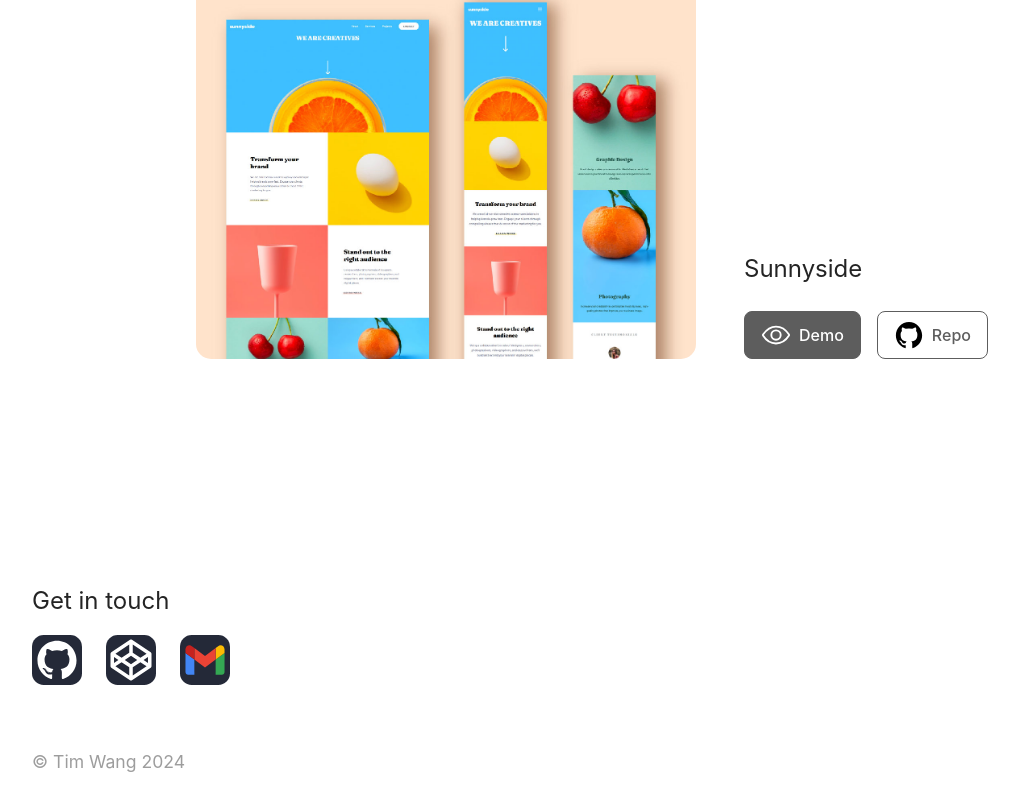
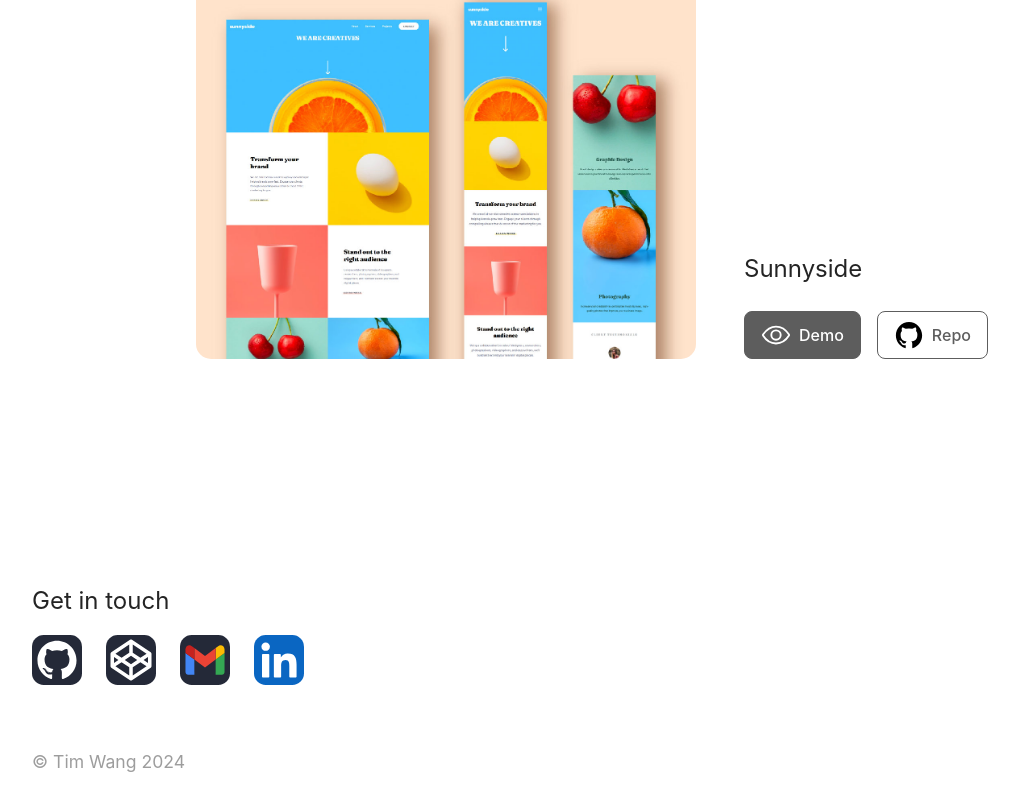
Before and after one commit to TimWang95/tim_portfolio, a React (Vite) app: page / in a window 1280 px wide. Shown: the part 3068-3876 px from the top of the page, without its empty margins (48-1067 px from the left). Built offline with nearby package versions, Linux system fonts and the light colour scheme.

Commit message:
add LinkedIn link

```diff
--- a/src/components/main/contact/contact.jsx
+++ b/src/components/main/contact/contact.jsx
@@ -2,6 +2,7 @@ import { NavLink } from "react-router-dom"
 import GithubIcon from 'src/assets/Github-Dark.svg?react';
 import CodePenIcon from 'src/assets/CodePen-Dark.svg?react';
 import GmailIcon from 'src/assets/Gmail-Dark.svg?react';
+import LinkedInIcon from 'src/assets/LinkedIn.svg?react';
 import 'src/components/main/contact/contact.scss';
 
 function Icon(){
@@ -16,6 +17,9 @@ function Icon(){
       <NavLink to="mailto: tgm761@gmail.com" className="icon icon__email">
         <GmailIcon width="100%" height="100%"/>
       </NavLink>
+      <NavLink to="https://www.linkedin.com/in/tim-wang-296b64143/" className="icon icon__linkedIn" target="_blank">
+        <LinkedInIcon width="100%" height="100%"/>
+      </NavLink>
     </div>
   )
 }
```
Also changed, not shown: src/assets/LinkedIn.svg (added).
